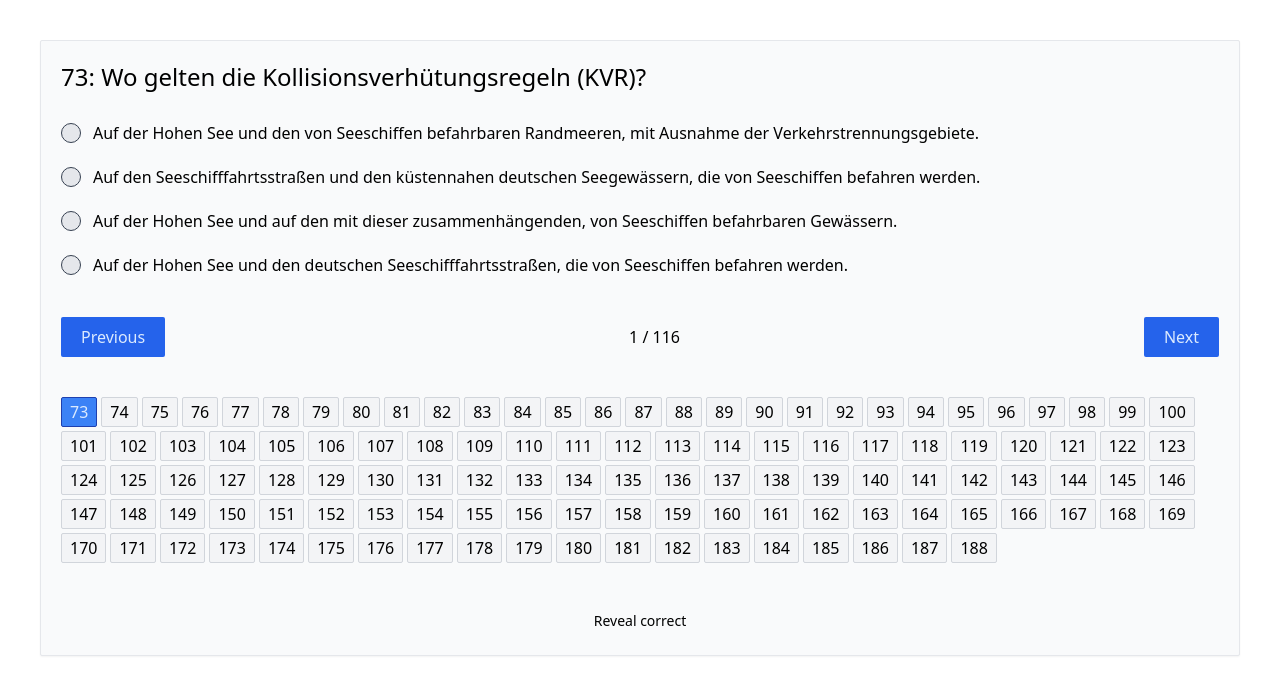
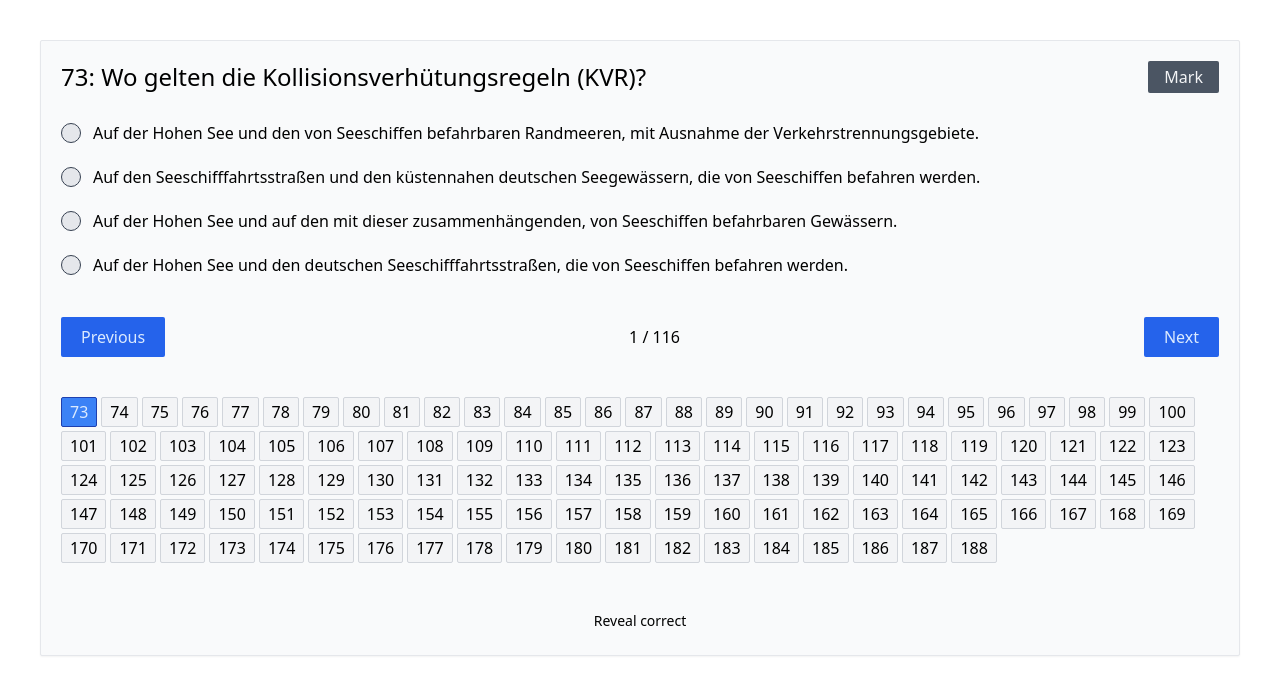
Before and after one commit to leonidlezner/quiz, a React (Vite) app: page / in a window 1280 px wide. Shown: the top 694 px of the page. Built offline with nearby package versions, Linux system fonts and the light colour scheme.

Commit message:
Marking questions feature added

```diff
--- a/src/App.tsx
+++ b/src/App.tsx
@@ -8,16 +8,26 @@ export default function App() {
 
   const [currentIndex, setCurrentIndex] = useStorageState<number>(
     -1,
-    "currentIndex"
+    "currentIndex",
+    false
   );
+
   const [revealCorrect, setRevealCorrect] = useState<boolean>(false);
+
   const [userAnswers, setUserAnswers] = useStorageState<{
     [key: number]: number;
-  }>({}, "userAnswers");
+  }>({}, "userAnswers", false);
 
   const [questions, setQuestions] = useStorageState<IQuestion[]>(
     [],
-    "questions"
+    "questions",
+    false
+  );
+
+  const [markedQuestions, setMarkedQuestions] = useStorageState<Array<number>>(
+    [],
+    "markedQuestions",
+    true
   );
 
   useEffect(() => {
@@ -74,6 +84,20 @@ export default function App() {
     });
   };
 
+  const handleMarkQuestion = (questionId: number, mark: boolean) => {
+    setMarkedQuestions((prev: Array<number>) => {
+      if (mark) {
+        if (!prev.includes(questionId)) {
+          prev = [...prev, questionId];
+        }
+      } else {
+        prev = prev.filter((item) => item != questionId);
+      }
+
+      return prev;
+    });
+  };
+
   const currentQuestion = questions[currentIndex];
 
   const getQuestionClass = (
@@ -83,22 +107,22 @@ export default function App() {
     userAnswers: { [key: number]: number },
     revealCorrect: boolean
   ) => {
-    let retClass = "";
+    let retClass = "relative ";
 
     if (currentIndex === index) {
-      retClass = "border-blue-800 bg-blue-500 text-blue-100";
+      retClass += "border-blue-800 bg-blue-500 text-blue-100";
     } else {
       if (userAnswers[question.id] === undefined) {
-        retClass = "border-gray-300 bg-gray-100";
+        retClass += "border-gray-300 bg-gray-100";
       } else {
         if (revealCorrect) {
           if (question.answers[userAnswers[question.id]].correct) {
-            retClass = "bg-green-200 border-green-400";
+            retClass += "bg-green-200 border-green-400";
           } else {
-            retClass = "bg-red-200 border-red-400";
+            retClass += "bg-red-200 border-red-400";
           }
         } else {
-          retClass = "border-black bg-gray-200";
+          retClass += "border-black bg-gray-200";
         }
       }
     }
@@ -121,6 +145,8 @@ export default function App() {
             revealCorrect={revealCorrect}
             onAnswer={handleAnswer}
             userAnswer={userAnswers[currentQuestion.id]}
+            isMarked={markedQuestions.includes(currentQuestion.id)}
+            onMarkQuestion={handleMarkQuestion}
           />
         )}
         {!currentQuestion && <p>Loading...</p>}
@@ -169,6 +195,9 @@ export default function App() {
               }}
             >
               {question.id}
+              {markedQuestions.includes(question.id) && (
+                <div className="absolute bottom-[2px] left-[3px] right-[3px] border-b-2 border-b-orange-600"></div>
+              )}
             </a>
           </div>
         ))}
--- a/src/components/Question.tsx
+++ b/src/components/Question.tsx
@@ -6,7 +6,9 @@ interface IProps {
   question: IQuestion;
   revealCorrect: boolean;
   onAnswer: CallableFunction;
+  onMarkQuestion: CallableFunction;
   userAnswer: number;
+  isMarked: boolean;
 }
 
 export default function Question({
@@ -14,6 +16,8 @@ export default function Question({
   revealCorrect,
   onAnswer,
   userAnswer,
+  onMarkQuestion,
+  isMarked,
 }: IProps) {
   const [selectedAnswer, setSelectedAnswer] = useState<number>(-1);
 
@@ -32,9 +36,33 @@ export default function Question({
 
   return (
     <div>
-      <h2 className="mb-7 text-xl xl:text-2xl">
-        {question.id}: {question.question}
-      </h2>
+      <div className="mb-7 flex justify-between space-x-4">
+        <h2 className="text-xl xl:text-2xl">
+          {question.id}: {question.question}
+        </h2>
+        <div className="text-right">
+          {isMarked ? (
+            <button
+              onClick={() => {
+                onMarkQuestion(question.id, false);
+              }}
+              className="rounded-sm bg-orange-600 px-4 py-1 text-orange-100"
+            >
+              Unmark
+            </button>
+          ) : (
+            <button
+              onClick={() => {
+                onMarkQuestion(question.id, true);
+              }}
+              className="rounded-sm bg-gray-600 px-4 py-1 text-gray-100"
+            >
+              Mark
+            </button>
+          )}
+        </div>
+      </div>
+
       {question.media && (
         <div className="my-5">
           {Array.isArray(question.media) ? (
--- a/src/hooks/useStorageState.tsx
+++ b/src/hooks/useStorageState.tsx
@@ -1,8 +1,14 @@
 import { useState } from "react";
 
-export default function useStorageState<T>(defaultValue: T, name: string) {
+export default function useStorageState<T>(
+  defaultValue: T,
+  name: string,
+  permanent: boolean
+) {
+  const storage = permanent ? window.localStorage : window.sessionStorage;
+
   const loadValue = (name: string) => {
-    const strValue = window.sessionStorage.getItem(name);
+    const strValue = storage.getItem(name);
     return strValue ? JSON.parse(strValue) : null;
   };
 
@@ -49,7 +55,7 @@ export default function useStorageState<T>(defaultValue: T, name: string) {
   });
 
   const storeValue = (name: string, value: T) => {
-    window.sessionStorage.setItem(name, JSON.stringify(value));
+    storage.setItem(name, JSON.stringify(value));
   };
 
   const setValueAndSave = (newValue: T) => {
```
